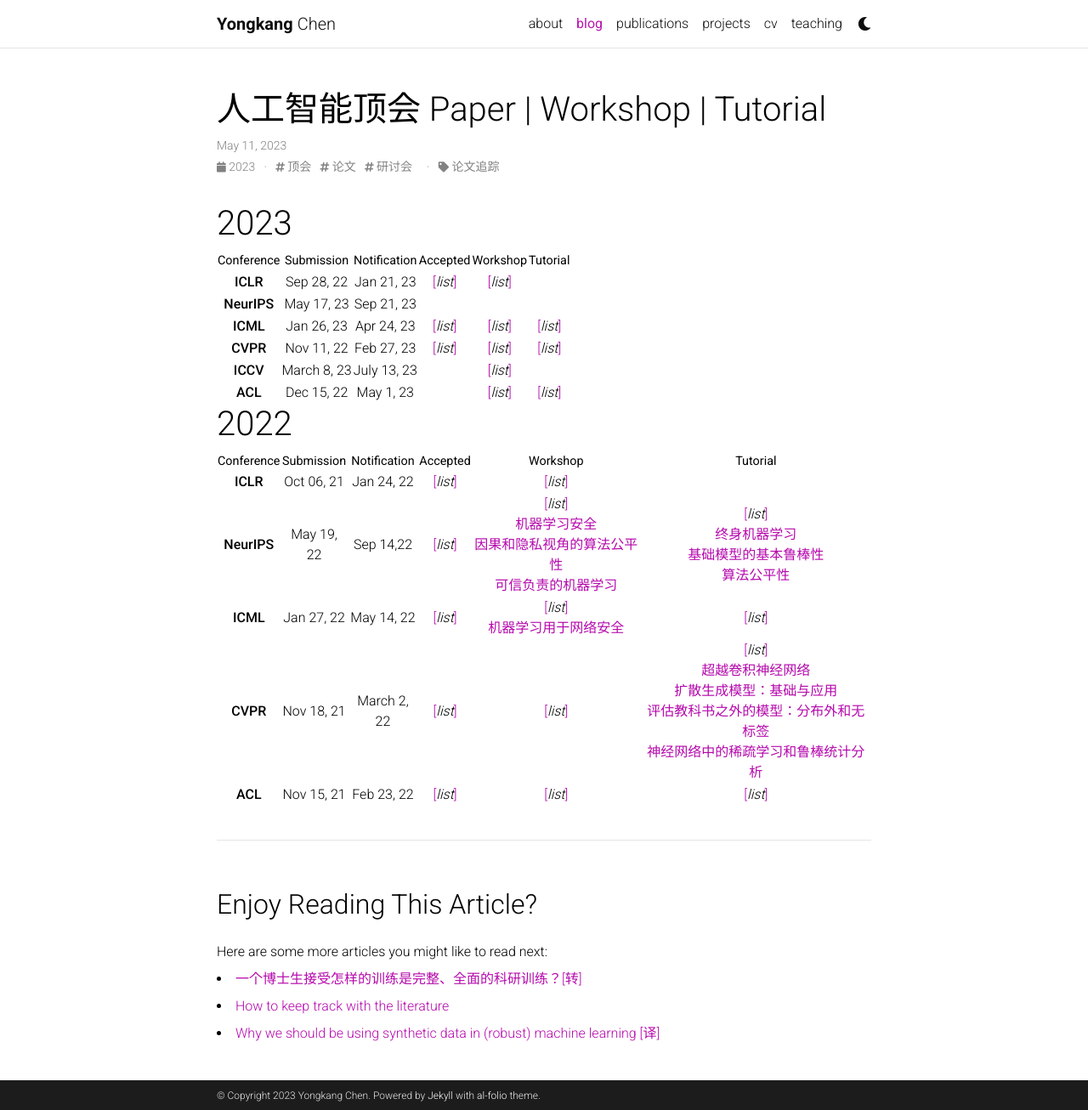
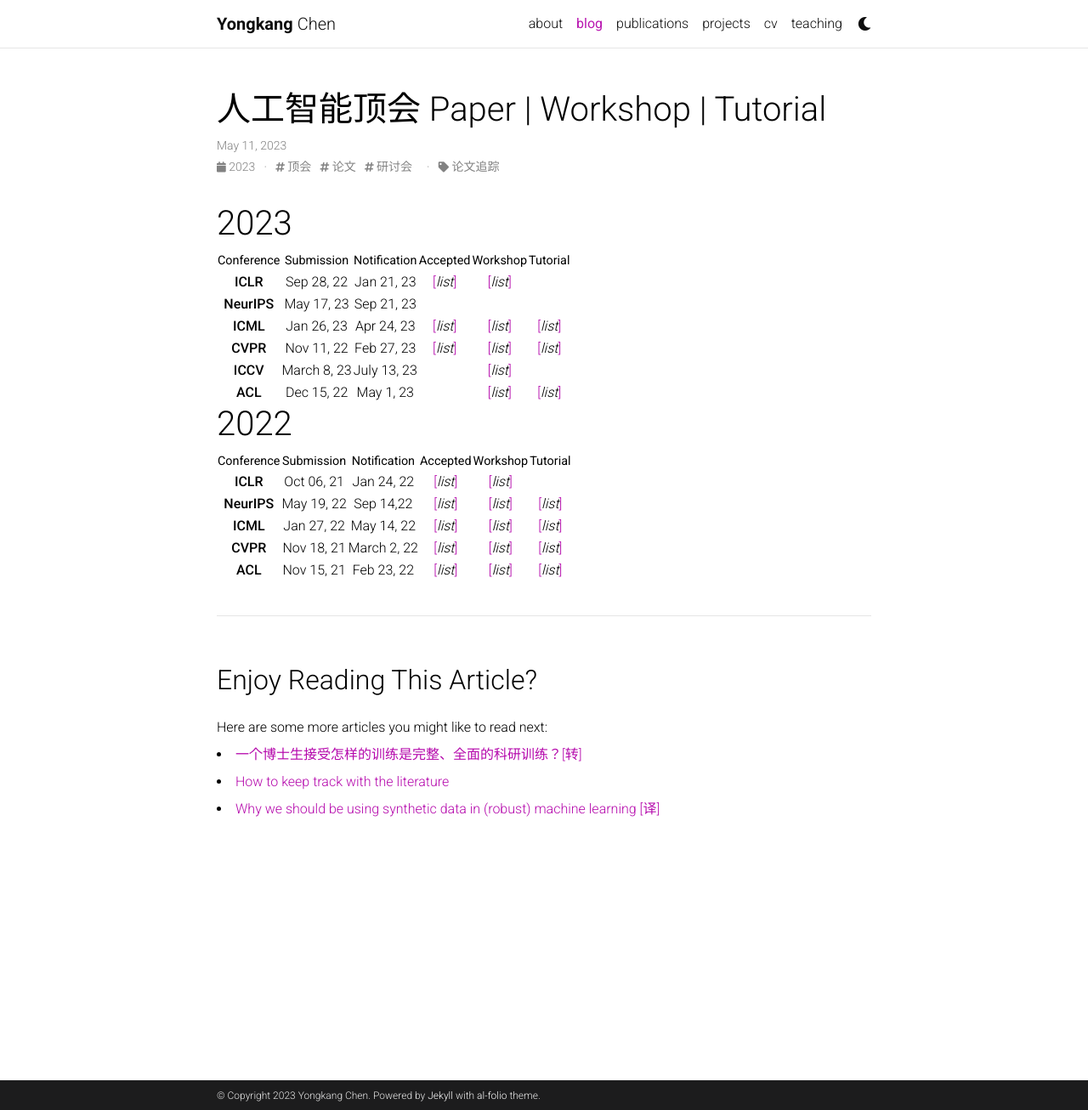
Before and after one commit to ByeRose/ByeRose.github.io, a Jekyll site: the page built from _posts/2023-05-11-人工智能顶会Paper&Workshop&Tutorial.md, in a window 1280 px wide and 1306 px high. Shown: the whole window at 85% size. Built offline with Jekyll 4.4.1, drawn with Linux system fonts in a browser that asks for light colours; comment, search, counter and statistics services are not loaded; a style sheet for code colours, icons or effects is not loaded.

Commit message:
Update 2023-05-11-人工智能顶会Paper&Workshop&Tutorial.md

```diff
--- a/_posts/2023-05-11-人工智能顶会Paper&Workshop&Tutorial.md
+++ b/_posts/2023-05-11-人工智能顶会Paper&Workshop&Tutorial.md
@@ -23,7 +23,7 @@
 | Conference | Submission | Notification | Accepted | Workshop | Tutorial |
 | :---: | :---: | :---: | :---: | :---: | :---: |
 | **ICLR** | Oct 06, 21 |  Jan 24, 22| [[*list*]](https://iclr.cc/virtual/2022/papers.html) |[[*list*]](https://iclr.cc/virtual/2022/events/workshop)  |  |
-| **NeurIPS** |May 19, 22  | 	Sep 14,22 | [[*list*]](https://nips.cc/virtual/2022/papers.html) | [[*list*]](https://nips.cc/virtual/2022/events/workshop) <br> [机器学习安全](https://neurips2022.mlsafety.org/) <br> [因果和隐私视角的算法公平性](https://www.afciworkshop.org/) <br> [可信负责的机器学习](https://tsrml2022.github.io/) |[[*list*]](https://nips.cc/virtual/2022/events/tutorial)<br>[终身机器学习](https://sites.google.com/view/neurips2022-llm-tutorial) <br> [基础模型的基本鲁棒性](https://sites.google.com/view/neurips2022-frfm-turotial) <br> [算法公平性](https://sites.google.com/mila.quebec/fairnesstutorial/)  |
-| **ICML** |Jan 27, 22  | May 14, 22 | [[*list*]](https://icml.cc/virtual/2022/papers.html) |[[*list*]](https://icml.cc/virtual/2022/events/workshop)<br> [机器学习用于网络安全](https://sites.google.com/view/icml-ml4cyber/home) | [[*list*]](https://icml.cc/virtual/2022/events/Tutorial) |
-| **CVPR** | Nov 18, 21 | March 2, 22 |[[*list*]](https://openaccess.thecvf.com/CVPR2022?day=all)  |[[*list*]](https://cvpr2022.thecvf.com/workshop-schedule)  |[[*list*]](https://cvpr2022.thecvf.com/tutorial-list)<br> [超越卷积神经网络](https://sites.google.com/view/cvpr-2022-beyond-cnn) <br> [扩散生成模型：基础与应用](https://cvpr2022-tutorial-diffusion-models.github.io/) <br> [评估教科书之外的模型：分布外和无标签](https://sites.google.com/view/evalmodel)<br> [神经网络中的稀疏学习和鲁棒统计分析](https://sparse-learning.github.io/)|
+| **NeurIPS** |May 19, 22  | 	Sep 14,22 | [[*list*]](https://nips.cc/virtual/2022/papers.html) | [[*list*]](https://nips.cc/virtual/2022/events/workshop) |[[*list*]](https://nips.cc/virtual/2022/events/tutorial) |
+| **ICML** |Jan 27, 22  | May 14, 22 | [[*list*]](https://icml.cc/virtual/2022/papers.html) |[[*list*]](https://icml.cc/virtual/2022/events/workshop) | [[*list*]](https://icml.cc/virtual/2022/events/Tutorial) |
+| **CVPR** | Nov 18, 21 | March 2, 22 |[[*list*]](https://openaccess.thecvf.com/CVPR2022?day=all)  |[[*list*]](https://cvpr2022.thecvf.com/workshop-schedule)  |[[*list*]](https://cvpr2022.thecvf.com/tutorial-list)|
 | **ACL** | Nov 15, 21 | Feb 23, 22 | [[*list*]](https://www.2022.aclweb.org/papers) | [[*list*]](https://www.2022.aclweb.org/workshops) | [[*list*]](https://www.2022.aclweb.org/tutorials) |
```
